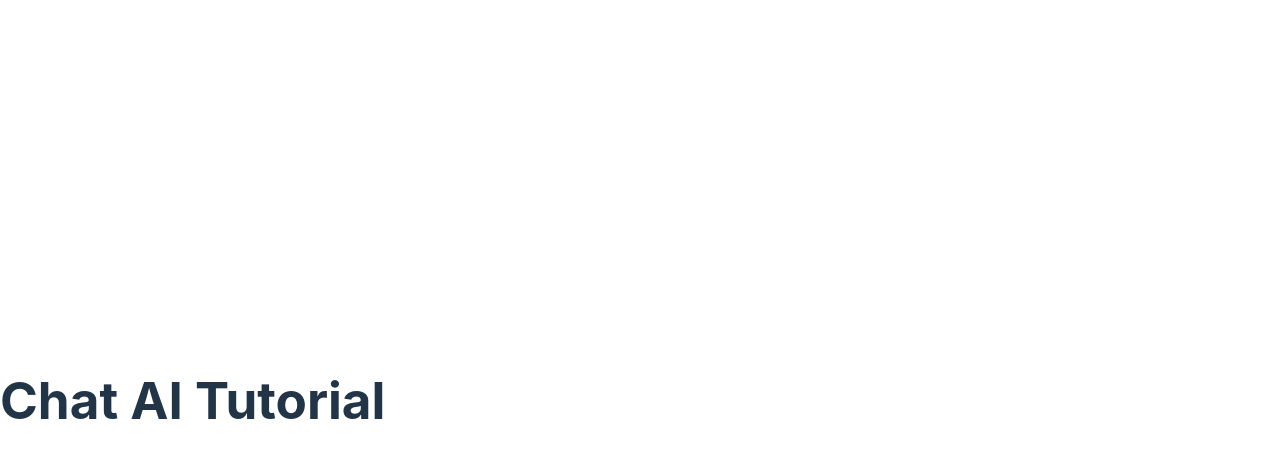
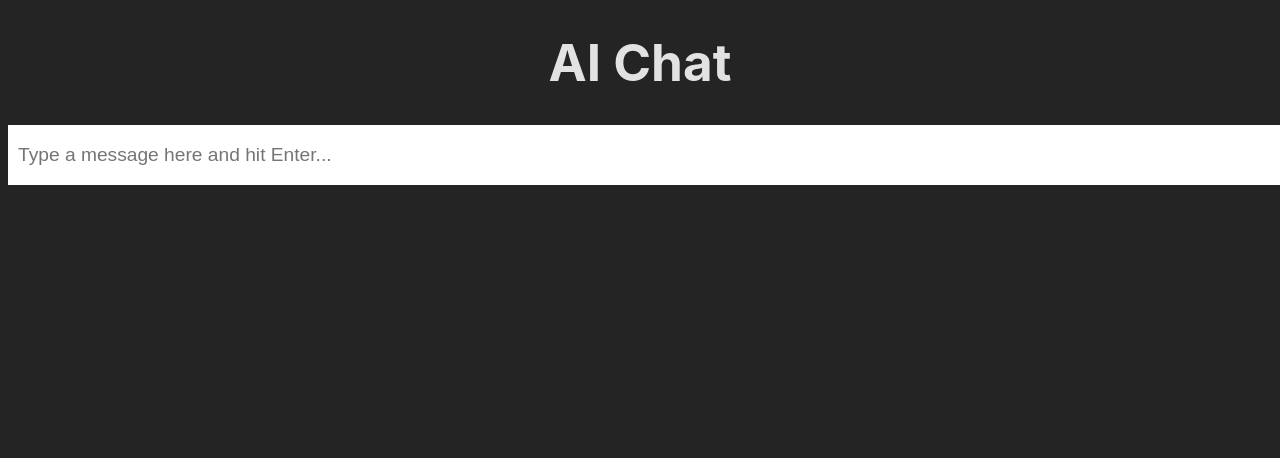
Before and after one commit to ejimeneztech/aichat, a React (Vite) app: page / in a window 1280 px wide. Shown: the top 458 px of the page. Built offline with nearby package versions, Linux system fonts and the light colour scheme.

Commit message:
added css; improved ui

```diff
--- a/src/App.jsx
+++ b/src/App.jsx
@@ -3,16 +3,43 @@ import { Configuration, OpenAIApi } from "openai";
 
 const configuration = new Configuration({
   organization: "org-0nmrFWw6wSm6xIJXSbx4FpTw",
-  apiKey: "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",
+  apiKey: "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",
 });
 
 const openai = new OpenAIApi(configuration);
 
 function App() {
+  const [message, setMessage] = useState("");
+  const [chats, setChats] = useState([]);
+  const [isTyping, setIsTyping] = useState(false);
+
+  const chat = async (e, message) => {
+    e.preventDefault();
+
+    if (!message) return;
+    setIsTyping(true);
+
+    setChats([...chats, {role: "user", content: message}]);
+    setMessage("");
+  }
 
   return (
     <div>
-      <h1>Chat AI Tutorial</h1>
+      <h1>AI Chat</h1>
+      <div className={isTyping ? "" : "hide"}>
+        <p>
+          <i>{isTyping ? "Typing" : ""}</i>
+        </p>
+      </div>
+      <form action="" onSubmit={(e) => chat(e, message)}>
+        <input
+          type="text"
+          name="message"
+          value={message}
+          placeholder="Type a message here and hit Enter..."
+          onChange={(e) => setMessage(e.target.value)}
+        />
+      </form>
     </div>
   );
 }
--- a/src/index.css
+++ b/src/index.css
@@ -2,68 +2,61 @@
   font-family: Inter, system-ui, Avenir, Helvetica, Arial, sans-serif;
   line-height: 1.5;
   font-weight: 400;
-
   color-scheme: light dark;
   color: rgba(255, 255, 255, 0.87);
   background-color: #242424;
-
   font-synthesis: none;
   text-rendering: optimizeLegibility;
   -webkit-font-smoothing: antialiased;
   -moz-osx-font-smoothing: grayscale;
   -webkit-text-size-adjust: 100%;
 }
-
-a {
-  font-weight: 500;
-  color: #646cff;
-  text-decoration: inherit;
-}
-a:hover {
-  color: #535bf2;
-}
-
-body {
-  margin: 0;
-  display: flex;
-  place-items: center;
-  min-width: 320px;
-  min-height: 100vh;
-}
-
 h1 {
   font-size: 3.2em;
   line-height: 1.1;
+  text-align: center;
+  position: sticky;
+  top: 0;
+  background-color: #242424;
 }
-
-button {
-  border-radius: 8px;
-  border: 1px solid transparent;
-  padding: 0.6em 1.2em;
-  font-size: 1em;
-  font-weight: 500;
-  font-family: inherit;
-  background-color: #1a1a1a;
-  cursor: pointer;
-  transition: border-color 0.25s;
+main{
+  max-width: 500px;
+  margin: auto;
 }
-button:hover {
-  border-color: #646cff;
+p{
+  background-color: darkslategray;
+  max-width: 70%;
+  padding: 15px;
+  border-radius: 50px;
 }
-button:focus,
-button:focus-visible {
-  outline: 4px auto -webkit-focus-ring-color;
+p span{
+  margin: 5px;
 }
-
-@media (prefers-color-scheme: light) {
-  :root {
-    color: #213547;
-    background-color: #ffffff;
-  }
-  a:hover {
-    color: #747bff;
-  }
-  button {
-    background-color: #f9f9f9;
-  }
+p span:first-child{
+  margin-right: 0;
 }
+.user_msg{
+  text-align: right;
+  margin-left: 30%;
+  display: flex;
+  flex-direction: row-reverse;
+}
+.hide {
+  visibility: hidden;
+  display: none;
+}
+form{
+  text-align: center;
+  position: sticky;
+  bottom: 0;
+}
+input{
+  width: 100%;
+  height: 40px;
+  border: none;
+  padding: 10px;
+  font-size: 1.2rem;
+}
+input:focus{
+  outline: none;
+}
```
